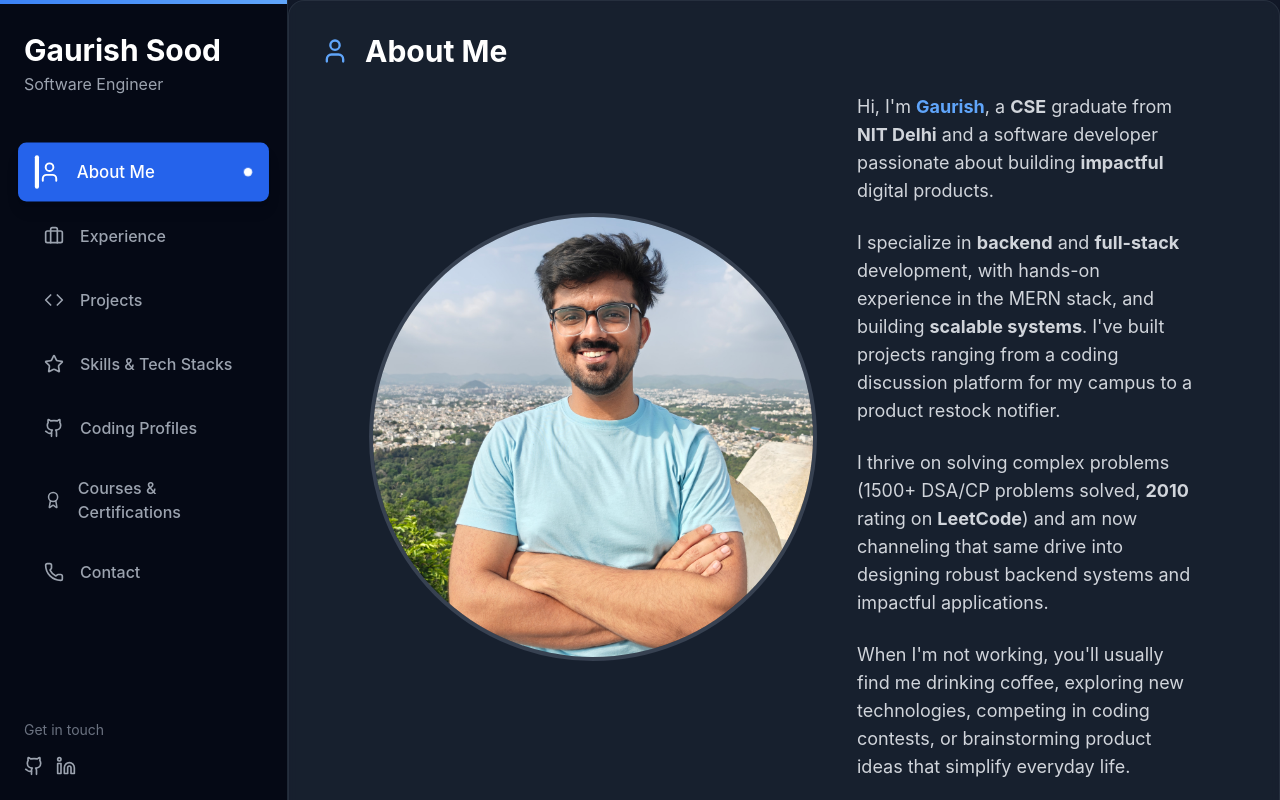
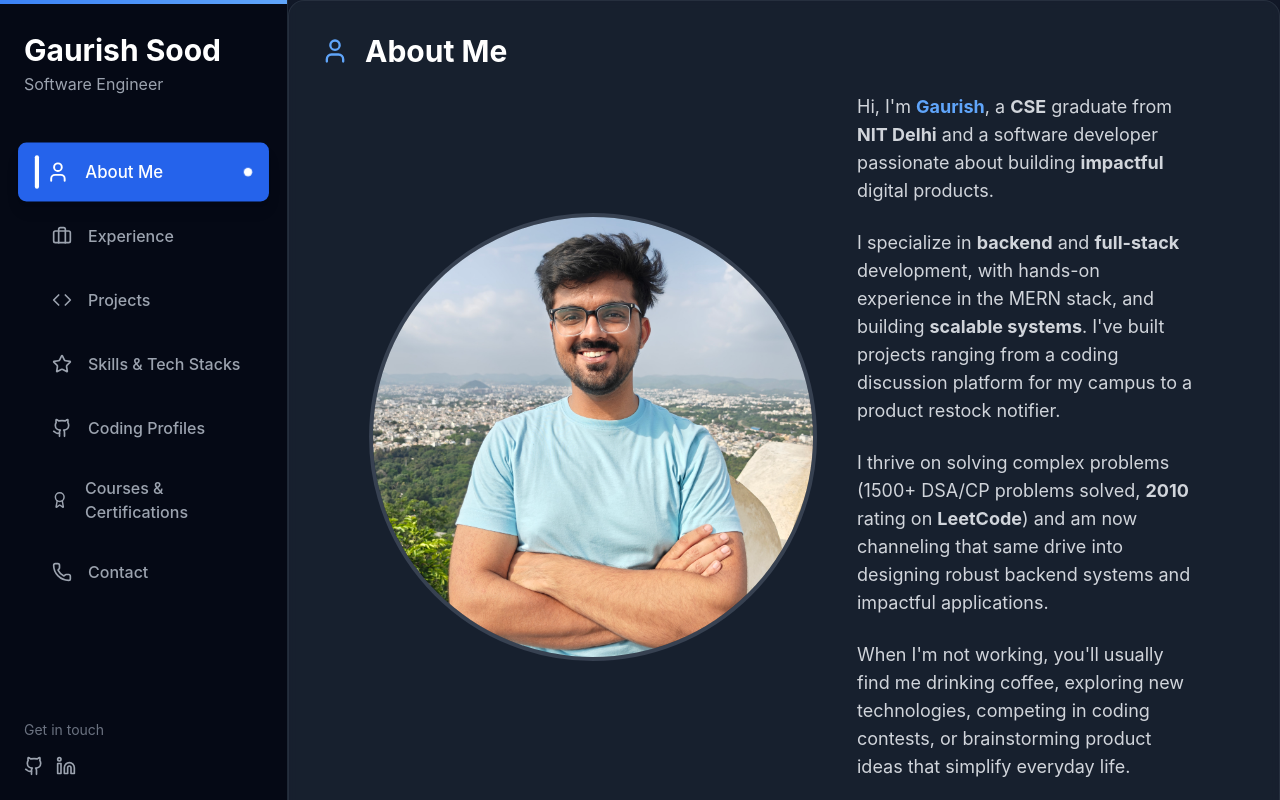
Before and after one commit to Gaurishh/portfolio-website, a Next.js app: page / in a window 1280 px wide. Shown: the top 800 px of the page. Built offline with nearby package versions, Linux system fonts and the light colour scheme.

Commit message:
Made change to sidebar

```diff
--- a/components/Sidebar.js
+++ b/components/Sidebar.js
@@ -80,7 +80,7 @@ const Sidebar = ({ activeSection, setActiveSection, sections, isMobile, onSectio
                   }`} />
                   <Icon
                     size={20}
-                    className={`mr-4 transition-all duration-300 ${
+                    className={`ml-2 mr-4 transition-all duration-300 ${
                       activeSection === key
                         ? 'text-white transform scale-110'
                         : 'text-gray-400 group-hover:text-gray-300'
```
